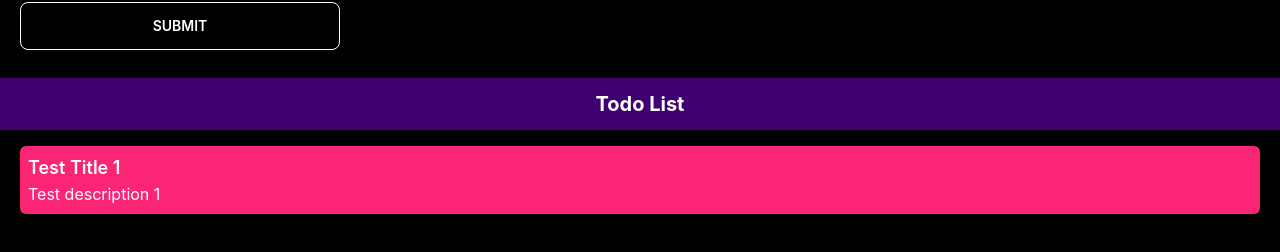
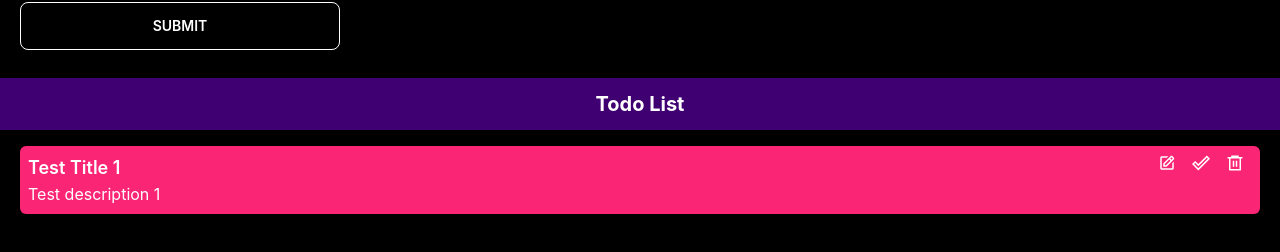
Before and after one commit to DasSubhadip1999/Todo-App-with-React-Typescript, a React (Create React App) app: page / in a window 1280 px wide. Shown: the part 250-502 px from the top of the page. Built offline with nearby package versions, Linux system fonts and the light colour scheme; the HTML template or start-up script is replaced by a standard one.

Commit message:
update todo item & delete todo item with modal component create

```diff
--- a/package.json
+++ b/package.json
@@ -15,6 +15,7 @@
     "daisyui": "^2.42.1",
     "react": "^18.2.0",
     "react-dom": "^18.2.0",
+    "react-icons": "^4.6.0",
     "react-router-dom": "^6.4.3",
     "react-scripts": "5.0.1",
     "react-toastify": "^9.1.1",
--- a/src/@types/todo.d.ts
+++ b/src/@types/todo.d.ts
@@ -8,8 +8,15 @@ export interface Todo {
 }
 
 export type TodoContextType = {
+    formData : Todo,
+    setFormData : React.Dispatch<React.SetStateAction<Todo>>,
     todos: Todo[],
-    saveTodo: (todo: ITodo) => void,
-    updateTodo: (id: number) => void,
-    deleteTodo : (id : number) => void,
+    editMode : boolean,
+    saveTodo: (todo: Todo) => void,
+    editFn : (id : string) => void,
+    updateTodo: (id : string) => void,
+    deleteTodo : (id : string) => void,
+    setEditMode : React.Dispatch<React.SetStateAction<boolean>>,
+    setModalId : React.Dispatch<React.SetStateAction<string>>,
+    modal : (condition : boolean) => void,
 };
--- a/src/App.tsx
+++ b/src/App.tsx
@@ -4,6 +4,7 @@ import Navbar from "./components/Navbar";
 import TodoProvider from "./context/todoContext";
 import { ToastContainer } from "react-toastify";
 import "react-toastify/dist/ReactToastify.css";
+import Modal from "./components/Modal";
 
 function App() {
   return (
@@ -15,6 +16,7 @@ function App() {
             <Route path="/" element={<Home />} />
           </Routes>
         </Router>
+        <Modal />
       </TodoProvider>
       <ToastContainer
         position="top-right"
--- /dev/null
+++ b/src/components/Modal.tsx
@@ -0,0 +1,38 @@
+import { TodoContext } from "../context/todoContext";
+import { useContext } from "react";
+
+const Modal = () => {
+  const todoContext = useContext(TodoContext);
+
+  return (
+    <>
+      <input type="checkbox" id="my-modal-6" className="modal-toggle" />
+      <div className="modal modal-bottom sm:modal-middle">
+        <div className="modal-box bg-[#150050] text-white">
+          <h3 className="font-bold text-lg">Delete Todo Item</h3>
+          <p className="py-4">
+            This will delete your todo item and its irreversible
+          </p>
+          <div className="modal-action">
+            <label
+              htmlFor="my-modal-6"
+              className="btn bg-[#FB2576]"
+              onClick={() => todoContext?.modal(false)}
+            >
+              No
+            </label>
+            <label
+              htmlFor="my-modal-6"
+              className="btn bg-[#FB2576]"
+              onClick={() => todoContext?.modal(true)}
+            >
+              Yes
+            </label>
+          </div>
+        </div>
+      </div>
+    </>
+  );
+};
+
+export default Modal;
--- a/src/components/TodoForm.tsx
+++ b/src/components/TodoForm.tsx
@@ -1,22 +1,14 @@
-import { useState, useContext } from "react";
-import { Todo } from "../@types/todo";
+import { useContext } from "react";
 import { v4 as uuidv4 } from "uuid";
 import { TodoContext } from "../context/todoContext";
 import { toast } from "react-toastify";
 
 const TodoForm: React.FC = () => {
-  const [formData, setFormData] = useState<Todo>({
-    id: uuidv4(),
-    title: "",
-    description: "",
-    isDone: false,
-  });
-
-  const { title, description } = formData;
   const todoContext = useContext(TodoContext);
+  const formTexts = todoContext?.formData;
 
   const onChange = (e: React.ChangeEvent<HTMLInputElement>) => {
-    setFormData((prevState) => ({
+    todoContext?.setFormData((prevState) => ({
       ...prevState,
       [e.target.name]: e.target.value,
     }));
@@ -24,14 +16,22 @@ const TodoForm: React.FC = () => {
 
   const onSubmit = (e: React.FormEvent<HTMLFormElement>) => {
     e.preventDefault();
-    if (title || description) {
-      todoContext?.saveTodo(formData);
-      setFormData({
+    if (
+      (formTexts?.title || formTexts?.description) &&
+      !todoContext?.editMode
+    ) {
+      todoContext?.saveTodo(todoContext?.formData);
+      todoContext?.setFormData({
         id: uuidv4(),
         title: "",
         description: "",
         isDone: false,
       });
+    } else if (
+      (formTexts?.title || formTexts?.description) &&
+      todoContext?.editMode
+    ) {
+      todoContext.updateTodo(formTexts.id);
     } else {
       toast.error("Please fill all details", {
         position: "top-right",
@@ -57,7 +57,7 @@ const TodoForm: React.FC = () => {
           name="title"
           placeholder="Type here"
           className="input input-bordered w-full max-w-xs bg-[#150050] text-white"
-          value={title}
+          value={formTexts?.title}
           onChange={onChange}
         />
       </div>
@@ -70,7 +70,7 @@ const TodoForm: React.FC = () => {
           name="description"
           placeholder="Type here"
           className="input input-bordered w-full max-w-xs bg-[#150050] text-white"
-          value={description}
+          value={formTexts?.description}
           onChange={onChange}
         />
       </div>
--- a/src/components/TodoList.tsx
+++ b/src/components/TodoList.tsx
@@ -11,9 +11,11 @@ const TodoList: React.FC = () => {
       <h1 className="text-center font-bold text-xl text-white py-3 bg-[#3F0071] stroke-slate-100">
         Todo List
       </h1>
-      {todoContext?.todos.map((todo) => (
-        <TodoListItem key={todo.id} {...todo} />
-      ))}
+      <div className="max-h-80 overflow-y-auto">
+        {todoContext?.todos.map((todo) => (
+          <TodoListItem key={todo.id} {...todo} />
+        ))}
+      </div>
     </div>
   );
 };
--- a/src/components/TodoListItem.tsx
+++ b/src/components/TodoListItem.tsx
@@ -1,10 +1,36 @@
+import { useContext, useState } from "react";
 import { Todo } from "../@types/todo";
+import { BiEdit } from "react-icons/bi";
+import { MdOutlineDoneOutline } from "react-icons/md";
+import { RiDeleteBin6Line } from "react-icons/ri";
+import { TodoContext } from "../context/todoContext";
 
-const TodoListItem = ({ title, description }: Todo) => {
+const TodoListItem = ({ title, description, id }: Todo) => {
+  const todoContext = useContext(TodoContext);
+
   return (
-    <div className="mx-5 my-4 rounded-md p-2 bg-[#FB2576] text-white">
-      <h1 className="font-semibold text-lg">{title}</h1>
-      <p>{description}</p>
+    <div className="mx-5 my-4 rounded-md p-2 bg-[#FB2576] text-white flex relative">
+      <div className="flex-1">
+        <h1 className="font-semibold text-lg">{title}</h1>
+        <p>{description}</p>
+      </div>
+      <div className="flex text-lg absolute right-2 top-2">
+        <BiEdit
+          className="mx-2 cursor-pointer"
+          onClick={() => {
+            todoContext?.setEditMode((prev) => !prev);
+            todoContext?.editFn(id);
+          }}
+        />
+        <MdOutlineDoneOutline className="mx-2 cursor-pointer" />
+        <label
+          htmlFor="my-modal-6"
+          className="mx-2"
+          onClick={() => todoContext?.setModalId(id)}
+        >
+          <RiDeleteBin6Line className="cursor-pointer" />
+        </label>
+      </div>
     </div>
   );
 };
--- a/src/context/todoContext.tsx
+++ b/src/context/todoContext.tsx
@@ -9,6 +9,14 @@ interface Props {
 }
 
 const TodoProvider: React.FC<Props> = ({ children }) => {
+  const [editMode, setEditMode] = useState<boolean>(false);
+  const [formData, setFormData] = useState<Todo>({
+    id: uuidv4(),
+    title: "",
+    description: "",
+    isDone: false,
+  });
+
   const [todos, setTodos] = useState<Todo[]>([
     {
       id: uuidv4(),
@@ -18,16 +26,52 @@ const TodoProvider: React.FC<Props> = ({ children }) => {
     },
   ]);
 
+  const [modalId, setModalId] = useState<string>("");
+
   const saveTodo = (todo: Todo) => {
     setTodos((prevState) => [...prevState, todo]);
   };
 
-  const updateTodo = (id: number) => {};
+  const editFn = (id: string) => {
+    todos.forEach((todo: Todo) => {
+      if (todo.id === id) {
+        setFormData(todo);
+      }
+    });
+  };
 
-  const deleteTodo = (id: number) => {};
+  const updateTodo = (id: string) => {
+    setTodos((prevState) =>
+      prevState.map((todo) => (todo.id === id ? formData : todo))
+    );
+  };
+
+  const deleteTodo = (id: string) => {
+    setTodos((prevState) => prevState.filter((todo) => todo.id !== id));
+  };
+
+  const modal = (condition: boolean) => {
+    if (condition) {
+      deleteTodo(modalId);
+    }
+  };
 
   return (
-    <TodoContext.Provider value={{ saveTodo, updateTodo, deleteTodo, todos }}>
+    <TodoContext.Provider
+      value={{
+        saveTodo,
+        updateTodo,
+        deleteTodo,
+        setFormData,
+        editFn,
+        setEditMode,
+        setModalId,
+        modal,
+        todos,
+        editMode,
+        formData,
+      }}
+    >
       {children}
     </TodoContext.Provider>
   );
```
Also changed, not shown: 1 other file (tests, documents, lock files or other folders).
